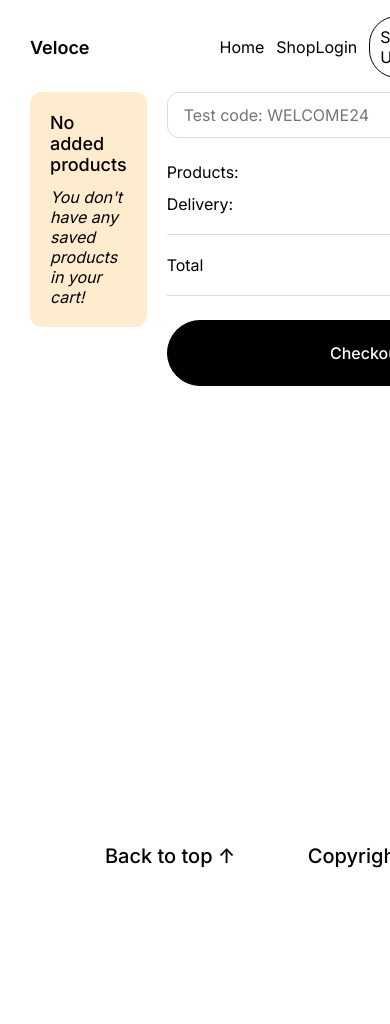
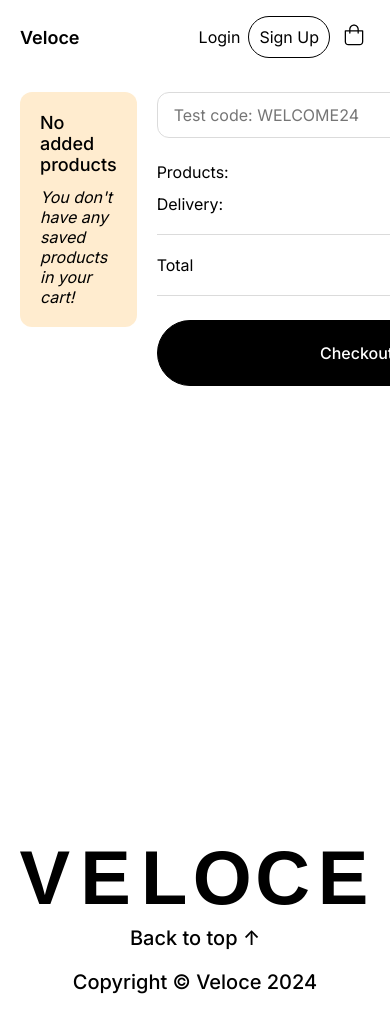
Before and after one commit to WadoxFX/Veloce-Web3-Fullstack-Shop, a Next.js app in the folder client/: page /basket in a window 390 px wide. Shown: the top 1024 px of the page. Before the commit the page ends 898 px from the top, so only its background shows below. Built offline with nearby package versions, Linux system fonts and the light colour scheme.

Commit message:
🧪 Adaptive for the main page

```diff
--- a/client/components/PaymentAside.tsx
+++ b/client/components/PaymentAside.tsx
@@ -17,7 +17,7 @@ const PaymentAside = () => {
   const searchParams = useSearchParams()
 
   let sum: number = 0
-  const delivery = sum <= 200 ? null : 20
+  const delivery = sum >= 200 ? null : 20
 
   for (let i = 0; products.length > i; i += 1)
     sum += priceCalc(products[i].price, products[i].discount || 0)
--- a/client/components/Title.tsx
+++ b/client/components/Title.tsx
@@ -37,7 +37,7 @@ const Title = () => (
         xmlns='http://www.w3.org/2000/svg'
       >
         <text
-          x={[-1, 4, 7, -6, 4, 10][id]}
+          x={[-1, 4, 7, -4, 4, 10][id]}
           y='92'
           fontFamily='Arial'
           fontSize='130'
--- a/client/components/footer/Footer.tsx
+++ b/client/components/footer/Footer.tsx
@@ -17,7 +17,7 @@ const Footer = () => (
           xmlns="http://www.w3.org/2000/svg"
         >
           <text
-            x={[-1, 4, 7, -6, 4, 10][id]}
+            x={[-1, 4, 7, -4, 4, 10][id]}
             y="100"
             fontFamily="Arial"
             fontSize="130"
--- a/client/components/footer/footer.module.scss
+++ b/client/components/footer/footer.module.scss
@@ -2,7 +2,7 @@
   margin: 30px var(--body-padding);
   display: grid;
   align-items: end;
-  grid-template-columns: auto 240px 240px 40px;
+  grid-template-columns: auto 240px 240px;
   gap: 20px;
 
   .footer_title {
@@ -19,3 +19,31 @@
     justify-content: center;
   }
 }
+
+@media only screen and (max-width: 1400px) {
+  .footer {
+    grid-template-columns: auto max-content max-content;
+    gap: 46px;
+  }
+}
+
+@media only screen and (max-width: 1220px) {
+  .footer {
+    grid-template-columns: auto max-content max-content;
+    gap: 20px;
+  }
+}
+
+@media only screen and (max-width: 1024px) {
+  .footer {
+    display: grid;
+    grid-template-columns: 1fr;
+    gap: 32px;
+  }
+}
+
+@media only screen and (max-width: 425px) {
+  .footer {
+    gap: 20px;
+  }
+}
--- a/client/components/header/header.module.scss
+++ b/client/components/header/header.module.scss
@@ -2,7 +2,7 @@
 .header_border,
 .header_fixed {
   max-height: 72px;
-  padding: 16px 30px;
+  padding: 16px var(--body-padding);
 
   &.header_border {
     border-bottom: 1px solid #dbdbdb;
@@ -30,7 +30,7 @@
       display: flex;
       align-items: center;
       gap: 12px;
-      margin-left: 130px;
+      // margin-left: 130px;
 
       a {
         color: #000;
@@ -55,3 +55,20 @@
     }
   }
 }
+
+@media only screen and (max-width: 768px) {
+  .header,
+  .header_border,
+  .header_fixed {
+    nav {
+      .nav_list {
+        display: none;
+      }
+
+      .account_container {
+        gap: 8px;
+      }
+    }
+
+  }
+}
--- a/client/styles/global.css
+++ b/client/styles/global.css
@@ -133,3 +133,9 @@ img {
 ::-webkit-scrollbar-thumb {
   background: var(--scrollbar-thumb);
 }
+
+@media only screen and (max-width: 426px) {
+  :root {
+    --body-padding: 20px;
+  }
+}
--- a/client/styles/pages/home.module.scss
+++ b/client/styles/pages/home.module.scss
@@ -63,7 +63,7 @@
   }
 
   .about_us {
-    margin-top: 140px;
+    margin: 130px 0 80px;
     display: grid;
     justify-content: space-between;
     grid-template-columns: 46px auto;
@@ -130,3 +130,280 @@
     }
   }
 }
+
+@media only screen and (max-width: 1400px) {
+  .container {
+    .promo_video_container {
+      video {
+        height: 65svh;
+      }
+    }
+  }
+}
+@media only screen and (max-width: 1300px) {
+  .container {
+    .about_us {
+      margin: 100px 0 40px;
+
+      .about_us_content_container {
+        margin-right: 30px;
+      }
+    }
+  }
+}
+
+@media only screen and (max-width: 1200px) {
+  .container {
+    .about_us {
+      .about_us_content_container {
+        margin-right: 0;
+
+        h2 {
+          font-size: 56px;
+        }
+
+        p {
+          margin-right: 0;
+        }
+      }
+    }
+
+    .recommendations {
+      li {
+        a {
+          width: 420px;
+        }
+      }
+    }
+  }
+}
+
+@media only screen and (max-width: 1024px) {
+  .container {
+    .promo_video_container {
+      video {
+        height: 52svh;
+      }
+    }
+
+    .about_us {
+      .about_us_content_container {
+        gap: 24px;
+
+        .card {
+          width: 100px;
+        }
+
+        .about_us_content {
+          grid-template-columns: minmax(100px, 220px) auto;
+        }
+      }
+    }
+
+    .recommendations {
+      li {
+        a {
+          width: 370px;
+        }
+      }
+    }
+  }
+}
+
+@media only screen and (max-width: 946px) {
+  .container {
+    .about_us {
+      .about_us_content_container {
+        .about_us_content {
+          grid-template-columns: minmax(100px, 220px) auto;
+        }
+      }
+    }
+  }
+}
+
+@media only screen and (max-width: 925px) {
+  .container {
+    .about_us {
+      grid-template-columns: auto;
+      gap: 24px;
+
+      svg {
+        rotate: 90deg;
+      }
+
+      .about_us_content_container {
+        h2 {
+          font-size: 48px;
+          max-width: 700px;
+
+          br {
+            display: none;
+          }
+        }
+
+        .about_us_content {
+          grid-template-columns: 1fr;
+          gap: 24px;
+
+          .about_us_min_title {
+            order: 2;
+          }
+
+          p {
+            order: 1;
+          }
+        }
+      }
+    }
+  }
+}
+
+@media only screen and (max-width: 768px) {
+  .container {
+    .promo_video_container {
+      video {
+        height: 50svh;
+      }
+    }
+  }
+}
+@media only screen and (max-width: 720px) {
+  .container {
+    .about_us {
+      .about_us_content_container {
+        gap: 36px;
+
+        h2 {
+          font-size: 36px;
+          max-width: 500px;
+        }
+
+        .card {
+          width: 76px;
+          margin-left: 12px;
+        }
+
+        .about_us_content {
+          gap: 36px;
+        }
+      }
+    }
+  }
+}
+
+@media only screen and (max-width: 720px) {
+  .container {
+    .about_us {
+      margin: 72px 0 24px;
+    }
+  }
+}
+
+@media only screen and (max-width: 560px) {
+  .container {
+    .promo_video_container {
+      video {
+        height: 60svh;
+        border-radius: 10px;
+      }
+    }
+  }
+}
+
+@media only screen and (max-width: 520px) {
+  .container {
+    .banner {
+      .banner_content {
+        p {
+          font-size: 38px;
+        }
+      }
+    }
+  }
+}
+
+@media only screen and (max-width: 426px) {
+  .container {
+    .banner {
+      height: calc(100svh - 96px - 0px);
+
+      .banner_content {
+        gap: 160px;
+        p {
+          br {
+            display: none;
+          }
+        }
+      }
+    }
+
+    .promo_video_container {
+      video {
+        height: 80svh;
+      }
+    }
+
+    .recommendations {
+      li {
+        a {
+          width: 386px;
+        }
+      }
+    }
+  }
+}
+
+@media only screen and (max-width: 412px) {
+  .container {
+    .recommendations {
+      li {
+        a {
+          width: 372px;
+        }
+      }
+    }
+  }
+}
+
+@media only screen and (max-width: 400px) {
+  .container {
+    .recommendations {
+      li {
+        a {
+          width: 354px;
+        }
+      }
+    }
+  }
+}
+
+@media only screen and (max-width: 376px) {
+  .container {
+    .banner {
+      .banner_content {
+        gap: 120px;
+      }
+    }
+
+    .recommendations {
+      li {
+        a {
+          width: 336px;
+        }
+      }
+    }
+  }
+}
+
+@media only screen and (max-width: 320px) {
+  .container {
+    .recommendations {
+      li {
+        a {
+          width: 280px;
+        }
+      }
+    }
+  }
+}
```
Also changed, not shown: client/components/PromoVideo.tsx (+3 -6 lines).
